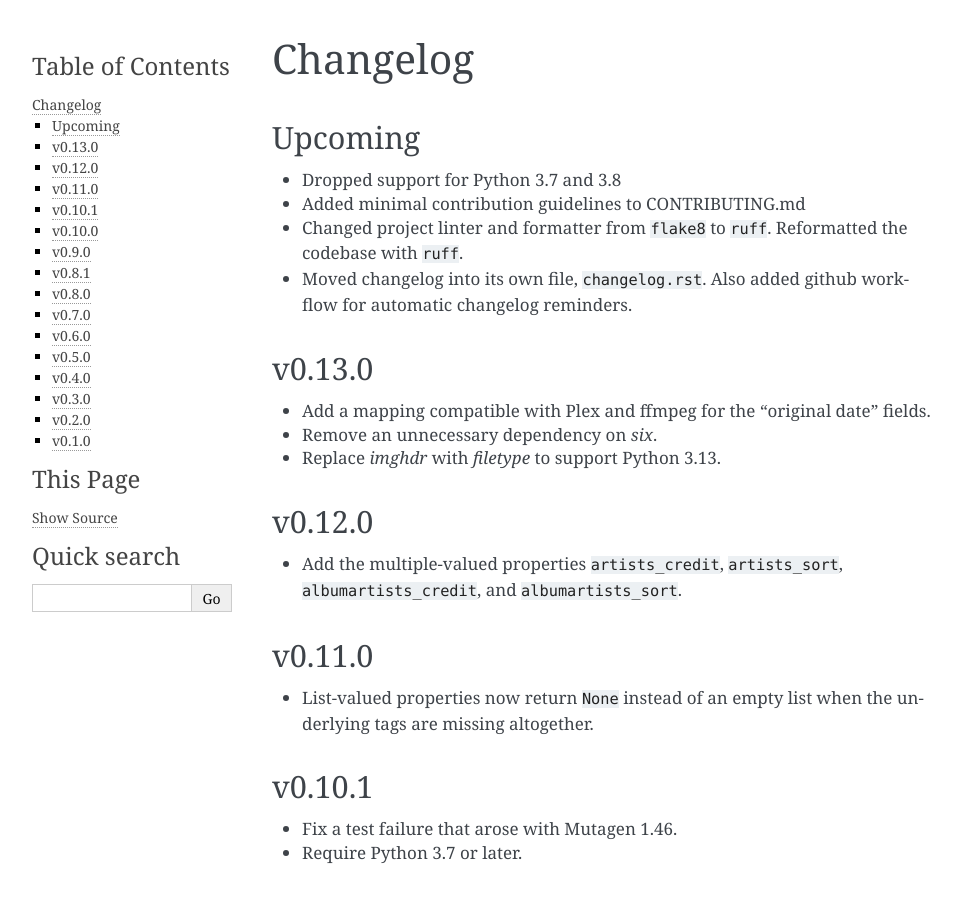
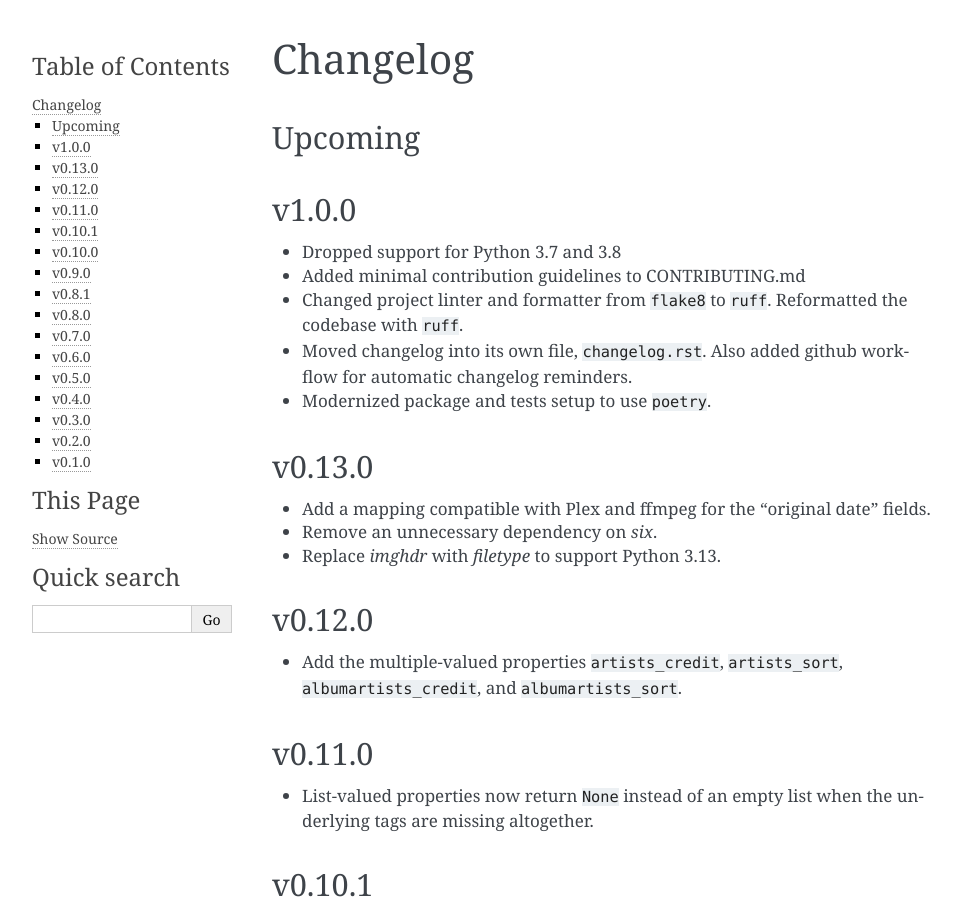
Before and after one commit to beetbox/mediafile, a Sphinx documentation site: the page built from docs/changelog.rst, in a window 1280 px wide and 900 px high. Shown: the whole window, without its empty margins (148-1109 px from the left). Built offline with Sphinx 7.4.7, drawn with Linux system fonts in a browser that asks for light colours.

Commit message:
Update changelog

```diff
--- a/docs/changelog.rst
+++ b/docs/changelog.rst
@@ -3,6 +3,9 @@ Changelog
 
 Upcoming
 --------
+
+v1.0.0
+------
 
 - Dropped support for Python 3.7 and 3.8
 - Added minimal contribution guidelines to CONTRIBUTING.md
@@ -10,6 +13,7 @@ Upcoming
   the codebase with ``ruff``.
 - Moved changelog into its own file, ``changelog.rst``. Also added github
   workflow for automatic changelog reminders.
+- Modernized package and tests setup to use ``poetry``.
 
 v0.13.0
 -------
```
